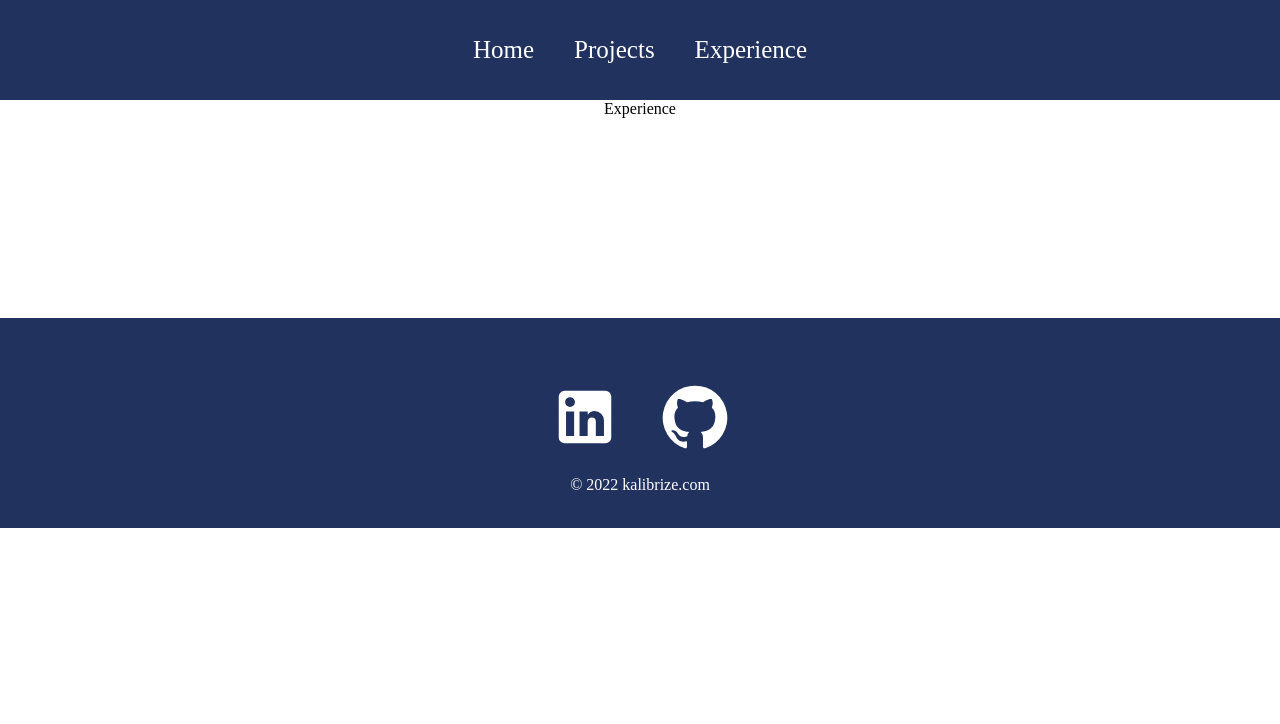
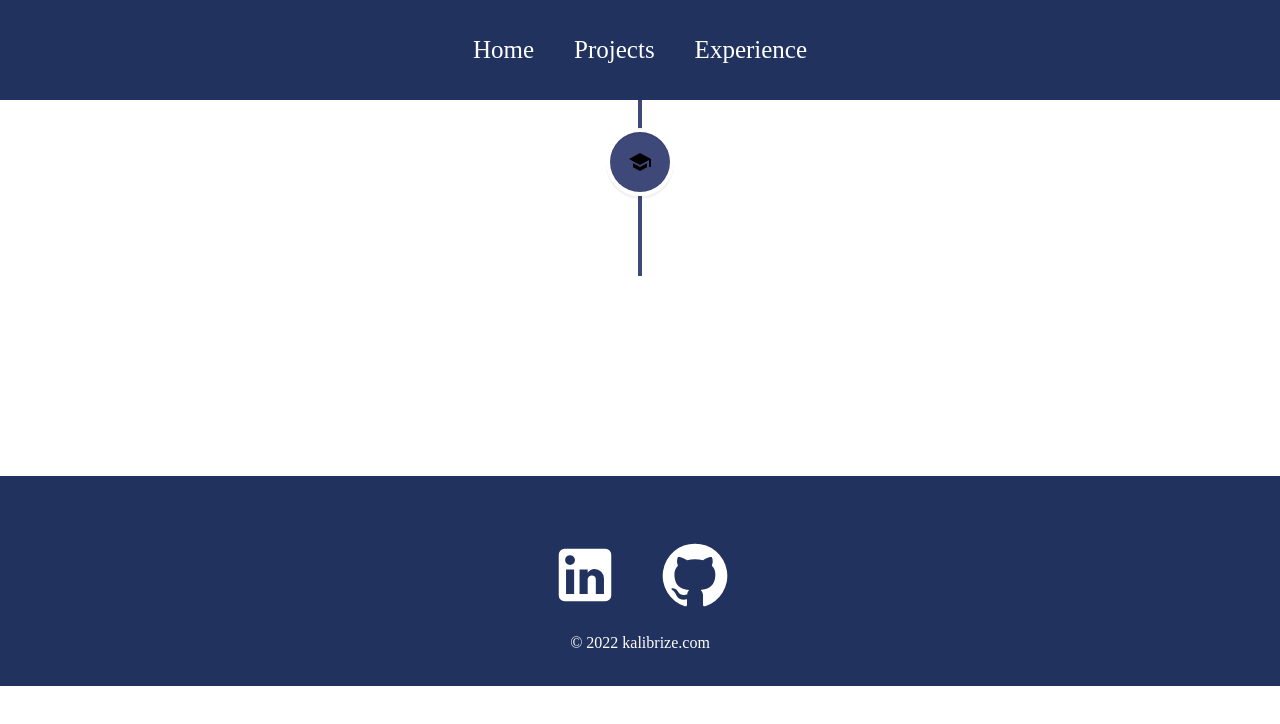
Before and after one commit to SabineZilde/Portfolio-project, a React (Create React App) app: page /experience in a window 1280 px wide. Shown: the top 724 px of the page. Built offline with nearby package versions, Linux system fonts and the light colour scheme.

Commit message:
feat: adding react vertical timeline comp

```diff
--- a/src/pages/Experience.js
+++ b/src/pages/Experience.js
@@ -1,9 +1,29 @@
-import React from 'react'
+import React from "react";
+import {
+  VerticalTimeline,
+  VerticalTimelineElement,
+} from "react-vertical-timeline-component";
+import "react-vertical-timeline-component/style.min.css";
+import SchoolIcon from "@mui/icons-material/School";
 
 function Experience() {
   return (
-    <div>Experience</div>
-  )
+    <div className="experience">
+      <VerticalTimeline lineColor="#3e497a">
+        <VerticalTimelineElement
+          className="vertical-timeline-element--education"
+          date="2018 - 2020"
+          iconStyle={{ background: "#3e497a", colo: "#fff" }}
+          icon={<SchoolIcon />}
+        >
+          <h3 className="vertical-timeline-element-title">
+            Riga Technical University
+          </h3>
+          <p>MScEng, Digital Humanities</p>
+        </VerticalTimelineElement>
+      </VerticalTimeline>
+    </div>
+  );
 }
 
-export default Experience
+export default Experience;
--- a/src/pages/Home.js
+++ b/src/pages/Home.js
@@ -9,7 +9,7 @@ function Home() {
       <div className="about">
         <h2>Hi, my name is Sabīne</h2>
         <div className="prompt">
-          <p>A web developer with a passion for learning and creating.</p>
+          <p>A graphic designer with a passion for web development.</p>
           <LinkedInIcon />
           <GithubIcon />
         </div>
```
